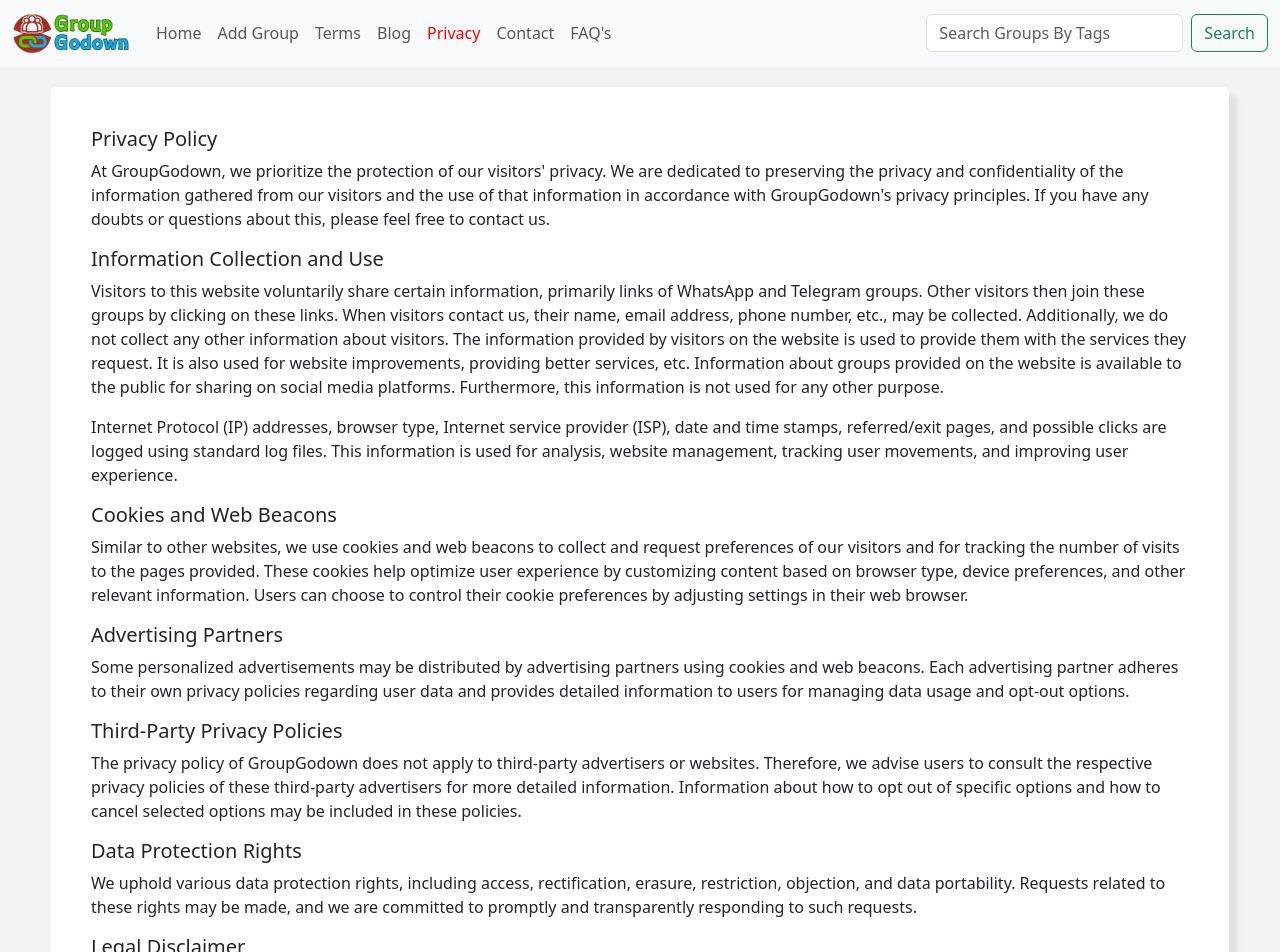
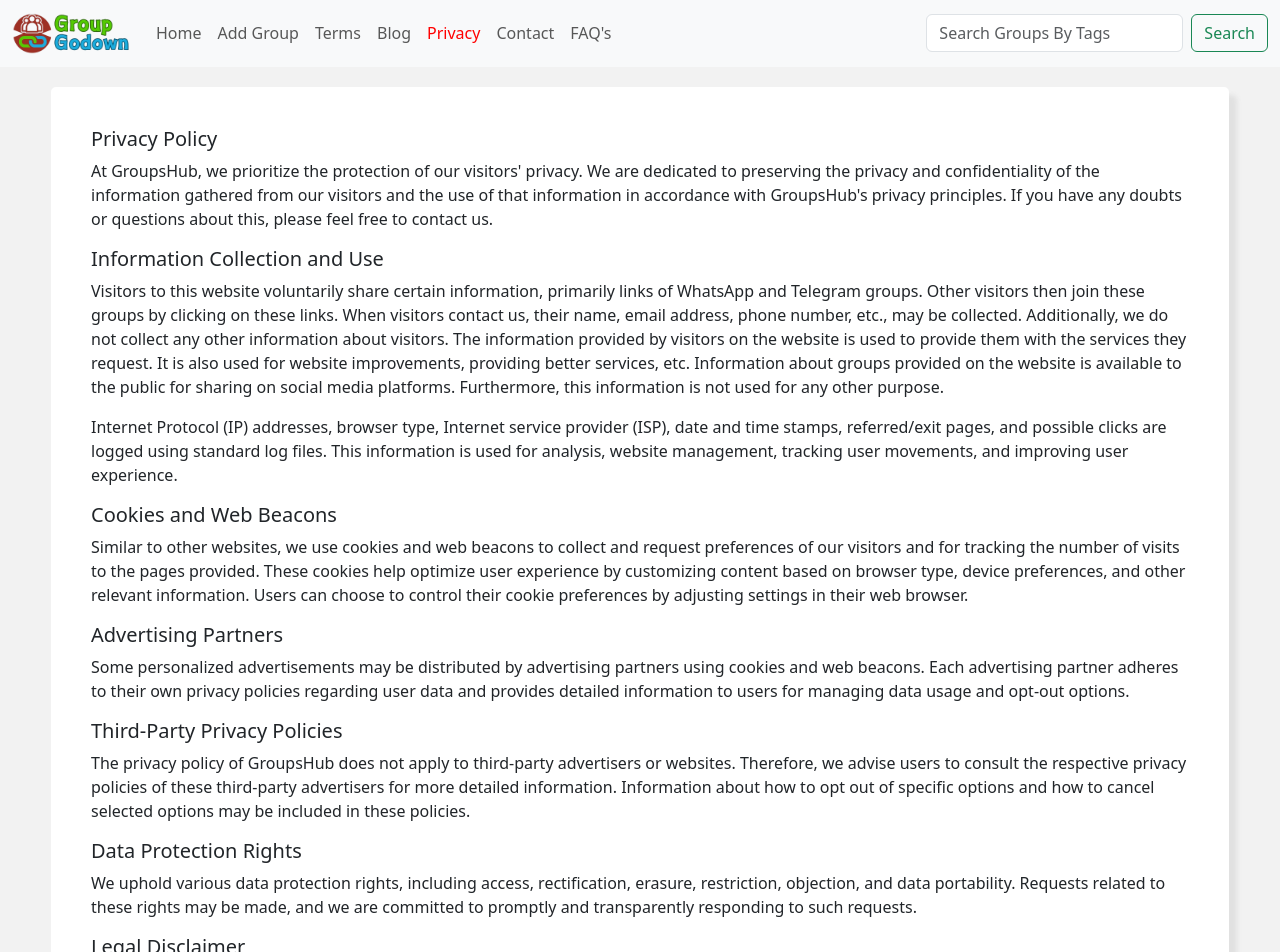
Before and after one commit to thecoolmaster137/GroupsHub_UserFrontEnd, a React (Vite) app: page /privacy in a window 1280 px wide. Shown: the top 952 px of the page. Built offline with nearby package versions, Linux system fonts and the light colour scheme.

Commit message:
Adding the email to the json file

```diff
--- a/link.json
+++ b/link.json
@@ -4,5 +4,6 @@
     "defaultgroupImg" : "/public/ggLogo.jpeg",
     "domainName" : "GroupsHub.com",
     "footerText" : "2025 GroupsHub",
-    "sitePlaceholder" : "GroupsHub"
+    "sitePlaceholder" : "GroupsHub",
+    "contactEmail": "contact@groupshub.com"
 }
--- a/src/components/Contact/Contact.jsx
+++ b/src/components/Contact/Contact.jsx
@@ -18,6 +18,7 @@ const ContactForm = () => {
   const obaseUri = JSON.parse(JSON.stringify(link));
   const baseUri = obaseUri.DefaultbaseUri;
   const sitePlaceholder = obaseUri.sitePlaceholder;
+  const contactEmail = obaseUri.contactEmail;
 
   const handleChange = (e) => {
     setFormData({ ...formData, [e.target.name]: e.target.value });
--- a/src/components/Privacy/Privacy.jsx
+++ b/src/components/Privacy/Privacy.jsx
@@ -33,10 +33,10 @@ export default function Privacy() {
         <div className="privacy-main-div">
           <h5>Privacy Policy</h5>
           <p>
-            At GroupGodown, we prioritize the protection of our visitors' privacy.
+            At {sitePlaceholder}, we prioritize the protection of our visitors' privacy.
             We are dedicated to preserving the privacy and confidentiality of the
             information gathered from our visitors and the use of that information
-            in accordance with GroupGodown's privacy principles. If you have any
+            in accordance with {sitePlaceholder}'s privacy principles. If you have any
             doubts or questions about this, please feel free to contact us.
           </p>
           <h5>Information Collection and Use</h5>
@@ -80,7 +80,7 @@ export default function Privacy() {
           </p>
           <h5>Third-Party Privacy Policies</h5>
           <p>
-            The privacy policy of GroupGodown does not apply to third-party
+            The privacy policy of {sitePlaceholder} does not apply to third-party
             advertisers or websites. Therefore, we advise users to consult the
             respective privacy policies of these third-party advertisers for more
             detailed information. Information about how to opt out of specific
```
